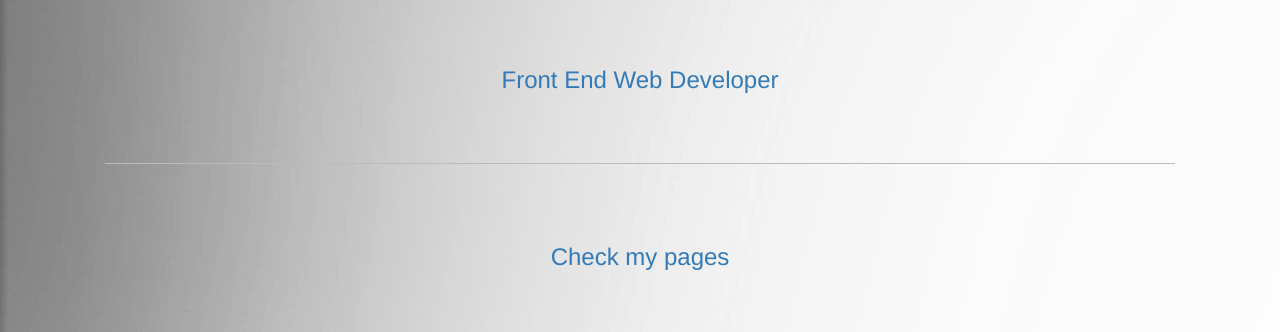
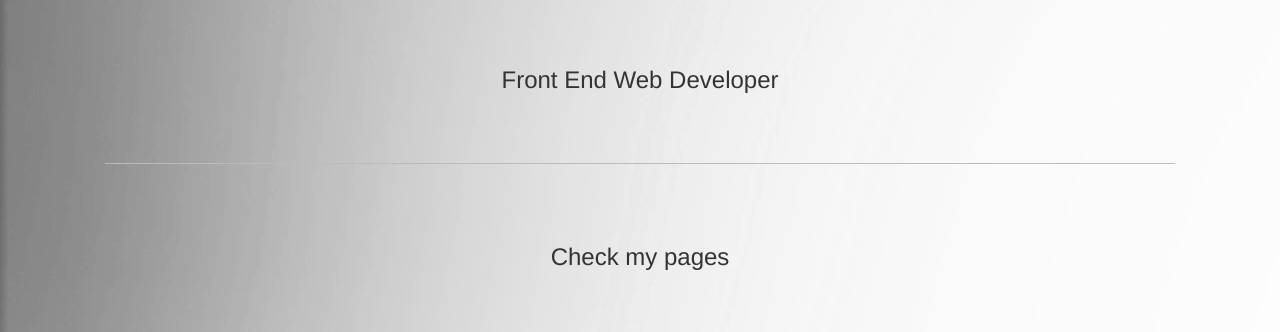
Before and after one commit to amashamdan/portfolio2, a plain HTML site: page index.html in a window 1280 px wide. Shown: the part 163-495 px from the top of the page. Drawn offline with Linux system fonts and the light colour scheme.

Commit message:
Style: Changed font colors.
All text is now black except for links, buttons and navbar.

```diff
--- a/index.html
+++ b/index.html
@@ -46,9 +46,9 @@
 				<div class="col-md-12 text-center">
 					<br/><br/><br/><br/><br/>
 					<h1 class="name">Amer Hamdan</h1><br/><br/>
-					<h3 class="title text-primary">Front End Web Developer</h3><br/><br/>
+					<h3 class="title">Front End Web Developer</h3><br/><br/>
 					<hr class="rule-small"/><br/><br/>
-					<h3 class="text-primary">Check my pages</h3><br/><br/><br/>
+					<h3>Check my pages</h3><br/><br/><br/>
 					<!-- Links to github, linkedin and free code camp pages. font awesome is used
 					to display icons on buttons -->
 					<button class="btn btn-primary button"><a href="https://github.com/amashamdan" target="blank"><span class="button-content"><i class="fa fa-github fa-lg"></i> Github</span></a></button>
```
